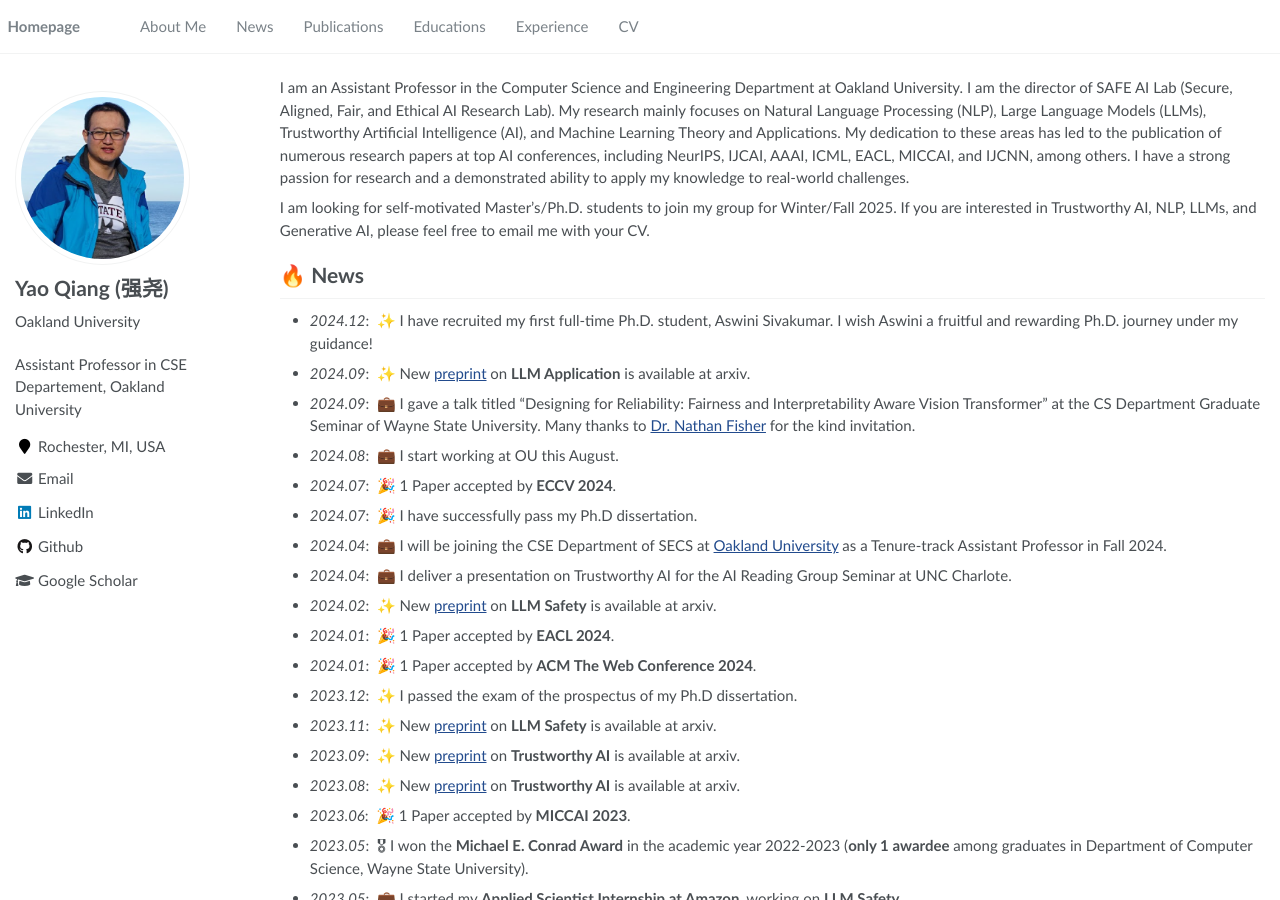
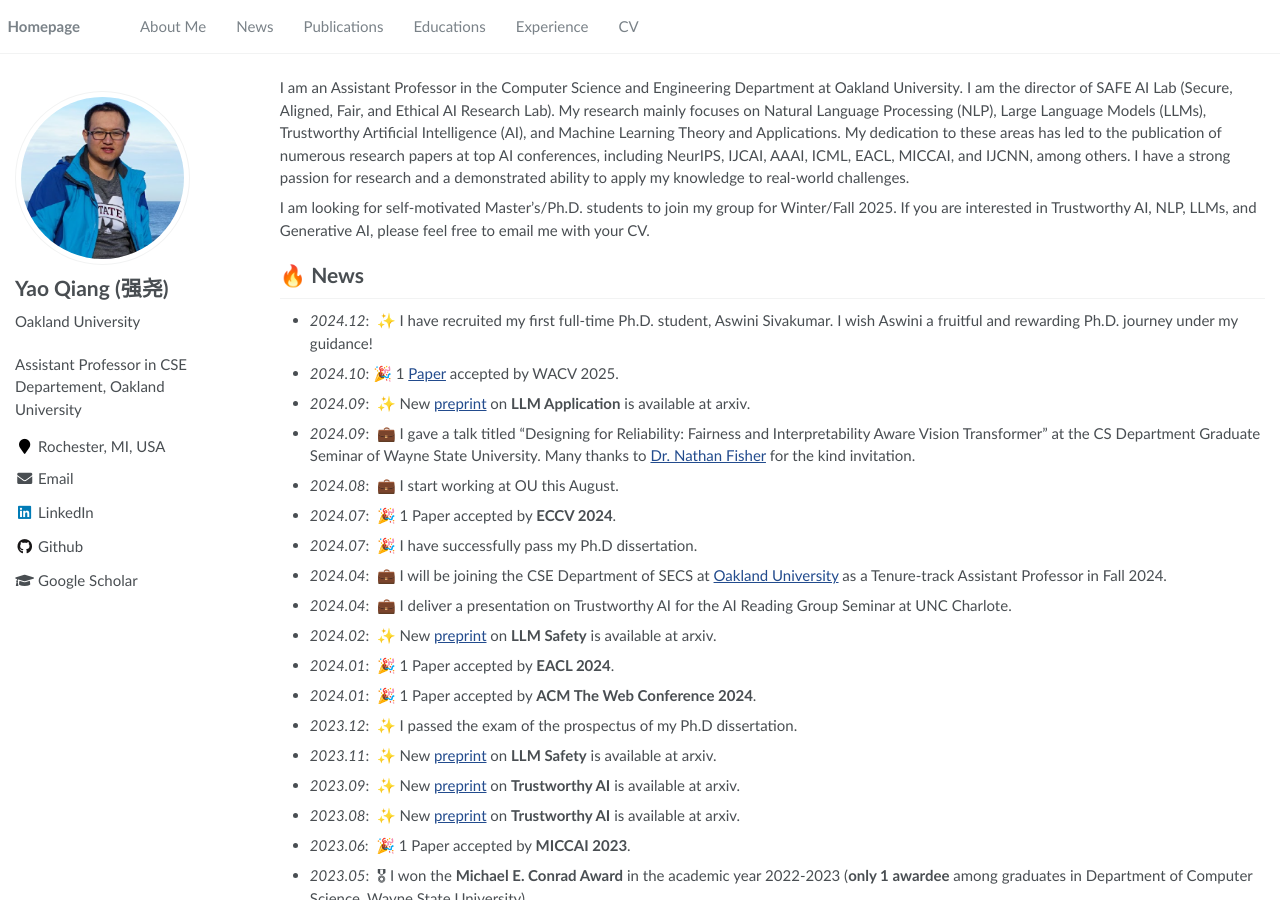
Before and after one commit to qiangyao1988/qiangyao1988.github.io, a Jekyll site: the page built from _pages/about.md, in a window 1280 px wide and 900 px high. Built offline with Jekyll 4.4.1, drawn with Linux system fonts in a browser that asks for light colours.

Commit message:
Update about.md

```diff
--- a/_pages/about.md
+++ b/_pages/about.md
@@ -16,6 +16,7 @@ I am looking for self-motivated Master's/Ph.D. students to join my group for Win
 
 # 🔥 News
 - *2024.12*: &nbsp;✨ I have recruited my first full-time Ph.D. student, Aswini Sivakumar. I wish Aswini a fruitful and rewarding Ph.D. journey under my guidance!
+- *2024.10*:  🎉 1 [Paper]([https://arxiv.org/pdf/2409.15027](https://arxiv.org/pdf/2308.14936.pdf)) accepted by WACV 2025.
 - *2024.09*: &nbsp;✨ New [preprint](https://arxiv.org/pdf/2409.15027) on **LLM Application** is available at arxiv.
 - *2024.09*: &nbsp;💼 I gave a talk titled "Designing for Reliability: Fairness and Interpretability Aware Vision Transformer" at the CS Department Graduate Seminar of Wayne State University. Many thanks to [Dr. Nathan Fisher](https://engineering.wayne.edu/profile/dx3281) for the kind invitation.
 - *2024.08*: &nbsp;💼 I start working at OU this August.
```
